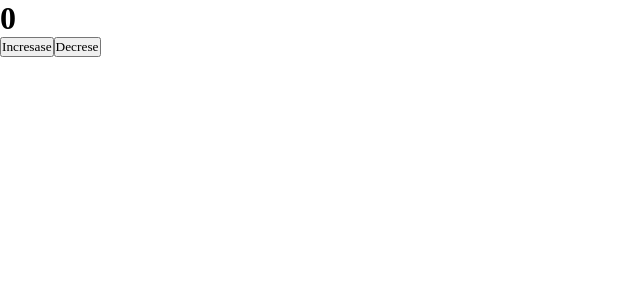
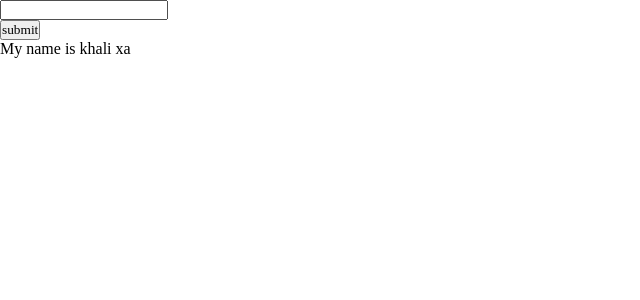
Before and after one commit to RabiChhetri/MERN--Basic, a React (Vite) app: page / in a window 1280 px wide. Shown: the top 300 px of the page, without its empty margins (0-640 px from the left). Built offline with nearby package versions, Linux system fonts and the light colour scheme.

Commit message:
Day-4 Learning to use LocalStorage setItem function

```diff
--- a/src/App.jsx
+++ b/src/App.jsx
@@ -382,7 +382,7 @@ const App = () => {
 export default App*/
 
 
-import React, { useEffect, useState } from 'react'
+/*import React, { useEffect, useState } from 'react'
 
 const App = () => {
   const [count, setCount] = useState(0)
@@ -410,4 +410,29 @@ useEffect(()=>{
   )
 }
 
+export default App()*/
+
+
+import React, { useState } from 'react'
+
+const App = () => {
+  const [name, setName] = useState('')
+  const updateValue=(e)=>{
+    setName(e.target.value)
+  }
+  const handleSubmit=()=>{
+    localStorage.setItem('name',name)
+  }
+
+  return (
+    <div>
+      <input type="text" value={name} onChange={updateValue}/>
+      <br />
+      <button onClick={handleSubmit}>submit</button>
+      <br />
+      <span>My name is  {name || 'khali xa'}</span>
+    </div>
+  )
+}
+
 export default App
```
